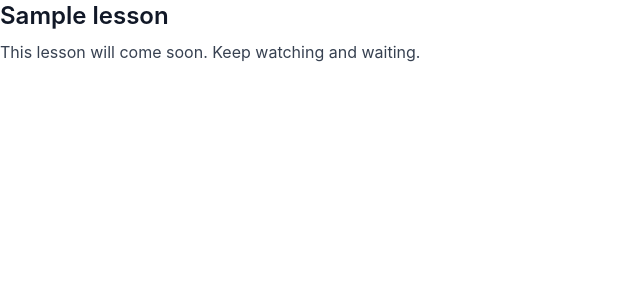
After one commit to Gopal-Khadka/Django-Course-Platform, a Django app: template src/templates/courses/lesson-coming-soon.html in a window 1280 px wide. The commit adds this page. Shown: the top 300 px of the page, without its empty margins (0-640 px from the left). Run offline with Django 5.2, Linux system fonts and the light colour scheme; the template is opened without the code that fills it: values that come from a table or form of the project are taken from there, others are empty; tables that the repository leaves empty hold one stand-in row (values such as "Sample post"); some libraries are stand-ins or nearby versions.

Commit message:
Add comig soon page for upcoming lessons

```diff
--- a/src/courses/models.py
+++ b/src/courses/models.py
@@ -168,3 +168,7 @@ class Lesson(models.Model):
 
     def get_display_name(self):
         return f"{self.title} - {self.course.get_display_name}"
+
+    @property
+    def is_coming_soon(self):
+        return self.status == PublishStatus.COMING_SOON
--- a/src/courses/services.py
+++ b/src/courses/services.py
@@ -33,7 +33,7 @@ def get_lesson_detail(course_id=None, lesson_id=None):
             course__public_id=course_id,
             course__status=PublishStatus.PUBLISHED,
             public_id=lesson_id,
-            status=PublishStatus.PUBLISHED,
+            status__in=[PublishStatus.PUBLISHED, PublishStatus.COMING_SOON],
         )
     except:
         pass
--- a/src/templates/base.html
+++ b/src/templates/base.html
@@ -4,10 +4,12 @@
     <meta charset="UTF-8" />
     <meta name="viewport" content="width=device-width, initial-scale=1.0" />
     <title>CPS | {%block title%} {%endblock title%}</title>
+
     <link
-      href="https://cdn.jsdelivr.net/npm/flowbite@2.5.2/dist/flowbite.min.css"
-      rel="stylesheet"
-    />
+    href="https://cdn.jsdelivr.net/npm/flowbite@2.5.2/dist/flowbite.min.css"
+    rel="stylesheet"
+  />
+    <!-- <script src="https://cdn.tailwindcss.com"></script> -->
   </head>
   <body>
     {%block content%} {%endblock content%}
--- /dev/null
+++ b/src/templates/courses/lesson-coming-soon.html
@@ -0,0 +1,11 @@
+{% extends 'base.html'%}
+
+{%block title%}
+Lesson Detail
+{%endblock title%}
+
+
+{%block content%}
+    <h2 class="mb-2 text-2xl font-semibold text-gray-900 dark:text-white">{{lesson_obj.title}}</h2>
+    <p class="text-gray-700"> This lesson will come soon. Keep watching and waiting.</p>
+{%endblock content%}
```
Also changed, not shown: src/courses/views.py (+5 -2 lines), src/templates/courses/detail.html (+6 -1 lines).
